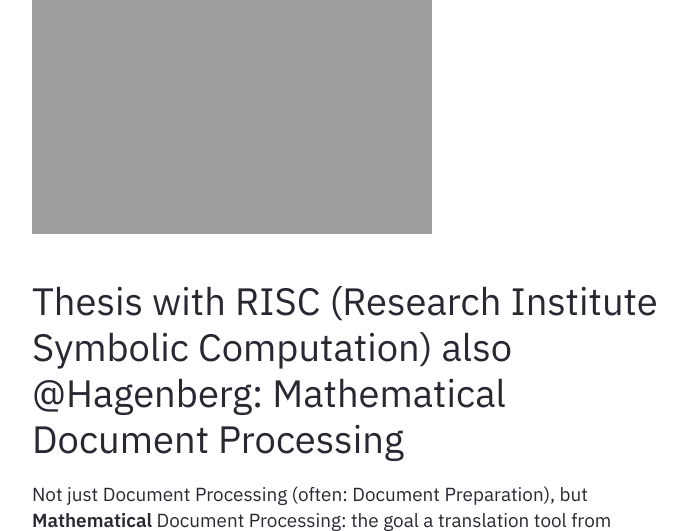
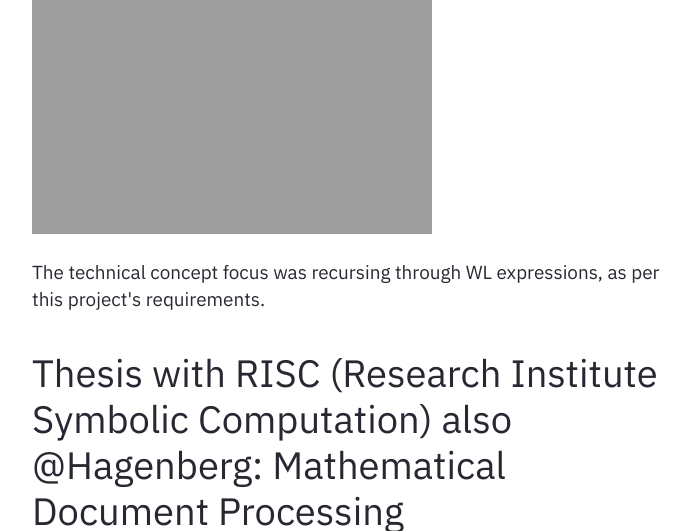
Before and after one commit to heseltime/heseltime.github.io, a Jekyll site: the page built from pages/rDse.md, in a window 1280 px wide and 900 px high, scrolled down 746 px, cut to the strip 0-531 px from the top of the window. Shown: the whole strip, without its empty margins (294-985 px from the left). Built offline with Jekyll 4.4.1, drawn with Linux system fonts in a browser that asks for light colours.

Commit message:
Add note

```diff
--- a/pages/rDse.md
+++ b/pages/rDse.md
@@ -10,6 +10,8 @@
 **What follows is documentation of my research project and thesis in Document Processing along with a list of courses matching my transcript from school below.** **Update**: In-progress presentation at [Wolfram Summer Program 2024](https://www.wolframcloud.com/obj/heseltine/Published/mentor-talk-wolfram-summer-program-2024.nb) ([Repo](https://github.com/heseltime/wsrp2024-mentor-talk)), with a special emphasis on using WL for Software Engineering and thinking of Mathematica notebooks as documents, informed by my ECM (Enterprise Content Management) background.
 
 ![Recursion Flow](..\assets\img\wsrp\Artboard2@2x.png)
+
+The technical concept focus was recursing through WL expressions, as per this project's requirements.
 
 # Thesis with RISC (Research Institute Symbolic Computation) also @Hagenberg: Mathematical Document Processing #
 
```
